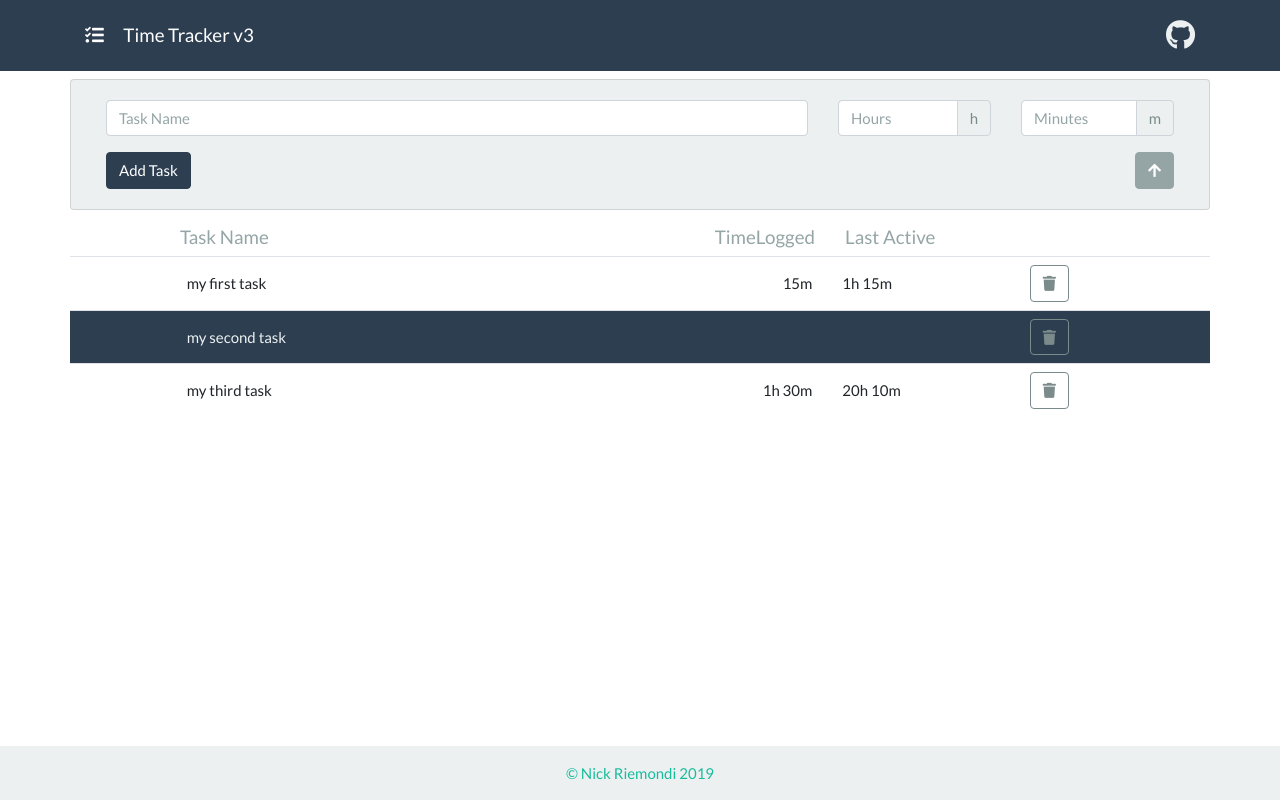
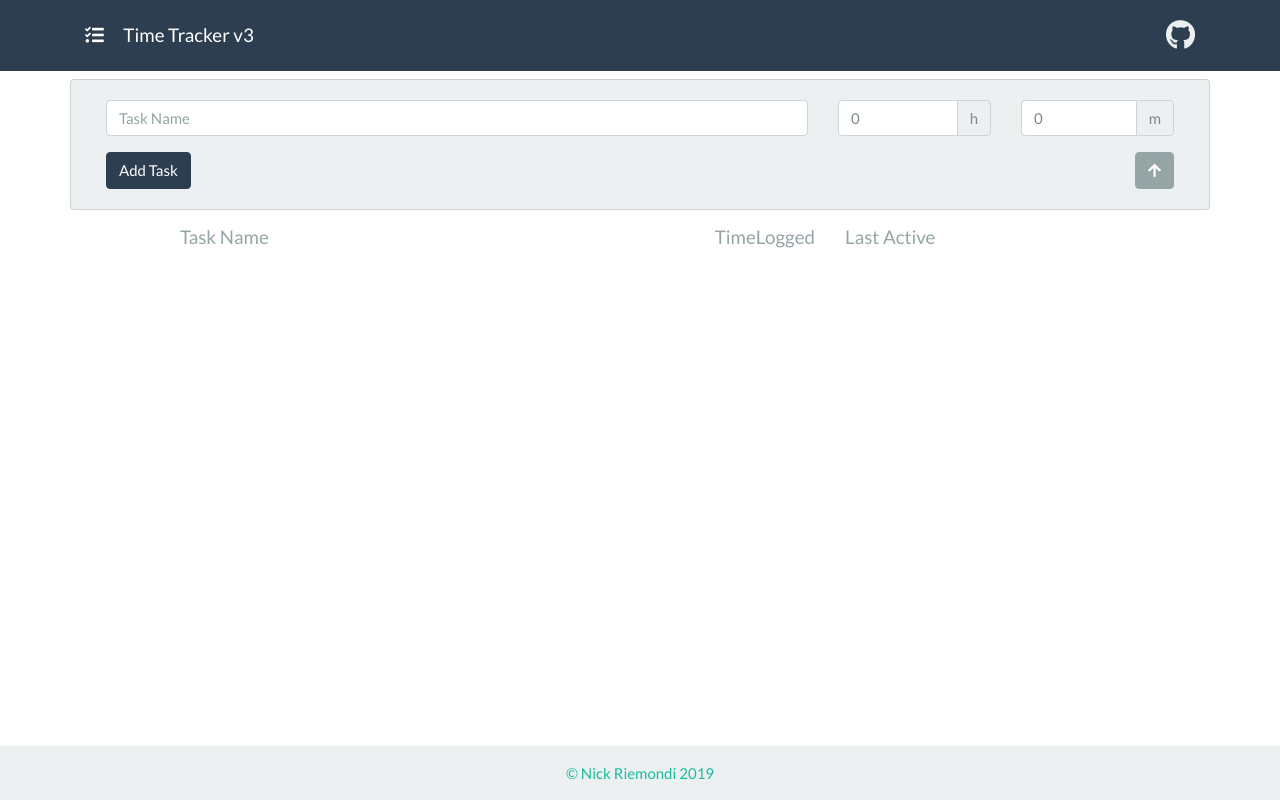
Before and after one commit to nickrie/time-tracker-vue, a Vue app: page / in a window 1280 px wide. Built offline with nearby package versions, Linux system fonts and the light colour scheme.

Commit message:
data now comes from LocalStorage; you can add/delete tasks and show/hide the add form

```diff
--- a/package.json
+++ b/package.json
@@ -8,6 +8,7 @@
     "lint": "vue-cli-service lint"
   },
   "dependencies": {
+    "uuid": "^3.3.2",
     "vue": "^2.5.22"
   },
   "devDependencies": {
--- a/src/App.vue
+++ b/src/App.vue
@@ -1,7 +1,12 @@
 <template>
   <div id="app">
-    <Navbar/>
-    <AddTask />
+    <Navbar :formHidden="formHidden" :showForm="showForm"/>
+    <AddTask
+      v-if="!this.formHidden"
+      v-on:add-task="addTask"
+      :hideForm="hideForm"
+      :validateTaskInputs="validateTaskInputs"
+    />
     <Tasks v-bind:tasks="tasks" v-on:delete-task="deleteTask"/>
     <Footer/>
   </div>
@@ -9,7 +14,7 @@
 
 <script>
 import Navbar from "./components/layout/Navbar";
-import AddTask from './components/AddTask';
+import AddTask from "./components/AddTask";
 import Tasks from "./components/Tasks";
 import Footer from "./components/layout/Footer";
 
@@ -21,37 +26,101 @@ export default {
     Tasks,
     Footer
   },
+
+  created() {
+    // Get Tasks from LS
+    if (window.localStorage.getItem("tasks") === null) {
+      this.tasks = [];
+    } else {
+      this.tasks = JSON.parse(window.localStorage.getItem("tasks"));
+    }
+  },
+
   data() {
     return {
-      tasks: [
-        {
-          id: 1,
-          name: "my first task",
-          logged: "15m",
-          last: "1h 15m",
-          started: null
-        },
-        {
-          id: 2,
-          name: "my second task",
-          logged: null,
-          last: null,
-          started: new Date()
-        },
-        {
-          id: 3,
-          name: "my third task",
-          logged: "1h 30m",
-          last: "20h 10m",
-          started: null
-        }
-      ]
+      formHidden: false,
+      tasks: []
     };
   },
+
   methods: {
+    addTask(task) {
+      // Add the task
+      this.tasks = [task, ...this.tasks];
+      // Update LS
+      window.localStorage.setItem("tasks", JSON.stringify(this.tasks));
+    },
+
     deleteTask(id) {
-      alert("delete " + id);
+      // Remove the task
       this.tasks = this.tasks.filter(task => task.id != id);
+      // Update LS
+      window.localStorage.setItem("tasks", JSON.stringify(this.tasks));
+    },
+
+    hideForm() {
+      this.formHidden = true;
+    },
+
+    showForm() {
+      this.formHidden = false;
+    },
+
+    validateTaskInputs(id, name, hours, minutes) {
+      // Ensure name is not empty
+      if (name.trim() === "") {
+        return {
+          error: true,
+          focus: "name",
+          msg: "NAME is required."
+        };
+      }
+
+      // Ensure another task with that name doesn't already exist
+      let nameExists = false;
+      this.tasks.forEach(task => {
+        if (task.name === name && task.id !== id) {
+          nameExists = true;
+        }
+      });
+      if (nameExists === true) {
+        return {
+          error: true,
+          focus: "name",
+          msg: "A task already exists with that name."
+        };
+      }
+
+      // Check hours and minutes to ensure they are integer values of the expected size
+      hours = hours === null || hours === "" ? 0 : parseInt(hours);
+      minutes = minutes === null || minutes === "" ? 0 : parseInt(minutes);
+      if (hours < 0 || minutes < 0 || isNaN(hours) || isNaN(minutes)) {
+        return {
+          error: true,
+          focus: "hours",
+          msg: "Hours and minutes must be positive integer values."
+        };
+      }
+
+      // Ensure minutes value is valid
+      if (minutes >= 60) {
+        return {
+          error: true,
+          focus: "minutes",
+          msg: "Minutes must be under 60."
+        };
+      }
+
+      // Ensure a reasonable upper limit on hours
+      if (hours >= 1000) {
+        return {
+          error: true,
+          focus: "minutes",
+          msg: "Hours should not exceed 1000."
+        };
+      }
+
+      return { error: false };
     }
   }
 };
--- a/src/components/AddTask.vue
+++ b/src/components/AddTask.vue
@@ -10,7 +10,7 @@
               type="text"
               placeholder="Task Name"
               autocomplete="off"
-              value
+              v-model="name"
             >
           </div>
           <div class="form-group col-md-3 col-lg-2">
@@ -21,7 +21,7 @@
                 type="number"
                 placeholder="Hours"
                 autocomplete="off"
-                value
+                v-model="hours"
               >
               <div class="input-group-append">
                 <div class="input-group-text">h</div>
@@ -36,7 +36,7 @@
                 type="number"
                 placeholder="Minutes"
                 autocomplete="off"
-                value
+                v-model="minutes"
               >
               <div class="input-group-append">
                 <div class="input-group-text">m</div>
@@ -61,15 +61,61 @@
 </template>
 
 <script>
+import uuid from "uuid";
+
 export default {
   name: "AddTask",
+  data() {
+    return {
+      name: "",
+      hours: 0,
+      minutes: 0
+    };
+  },
+  props: {
+    hideForm: { type: Function },
+    validateTaskInputs: { type: Function }
+  },
   methods: {
     handleSubmit(e) {
       e.preventDefault();
-      alert("submit");
-    },
-    hideForm() {
-      alert("hide form");
+
+      // Validate the inputs
+      const check = this.validateTaskInputs(
+        null,
+        this.name,
+        this.hours,
+        this.minutes
+      );
+
+      // If there was an error display it and prevent adding the task
+      if (check.error) {
+        alert(check.msg);
+        return;
+      }
+
+      // Otherwise build the object to add the task
+      let hours = this.hours;
+      hours = hours === null || hours === "" ? 0 : parseInt(hours);
+      let minutes = this.minutes;
+      minutes = minutes === null || minutes === "" ? 0 : parseInt(minutes);
+      const logged = parseInt(hours) * 60 + parseInt(minutes);
+
+      const taskAdd = {
+        id: uuid.v4(),
+        name: this.name,
+        logged,
+        started: null,
+        last: null
+      };
+
+      this.$emit("add-task", taskAdd);
+
+      // Clear the form
+
+      this.name = "";
+      this.hours = 0;
+      this.minutes = 0;
     }
   }
 };
--- a/src/components/layout/Navbar.vue
+++ b/src/components/layout/Navbar.vue
@@ -9,11 +9,20 @@
         <i class="fab fa-github fa-2x"/>
       </a>
     </div>
+    <div v-if="formHidden" class="ml-3">
+      <a href="#!" @click="showForm" class="text-light">
+        <i class="fas fa-arrow-down fa-2x"/>
+      </a>
+    </div>
   </nav>
 </template>
 
 <script>
 export default {
-  name: "Navbar"
+  name: "Navbar",
+  props: {
+    formHidden: Boolean,
+    showForm: { type: Function }
+  }
 };
 </script>
```
Also changed, not shown: 1 other file (tests, documents, lock files or other folders).
